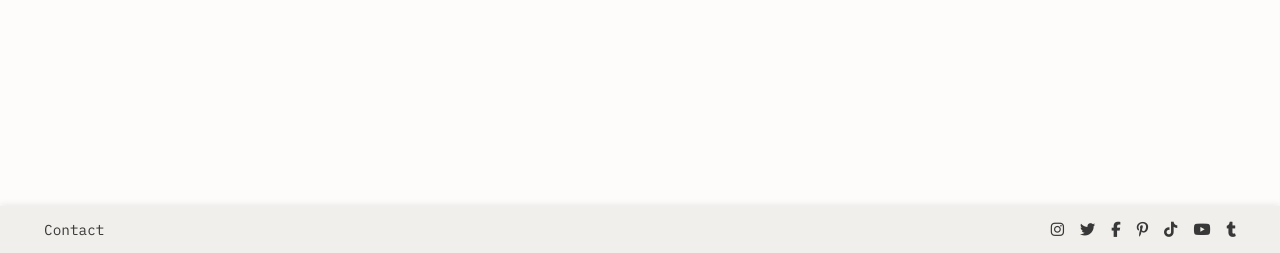
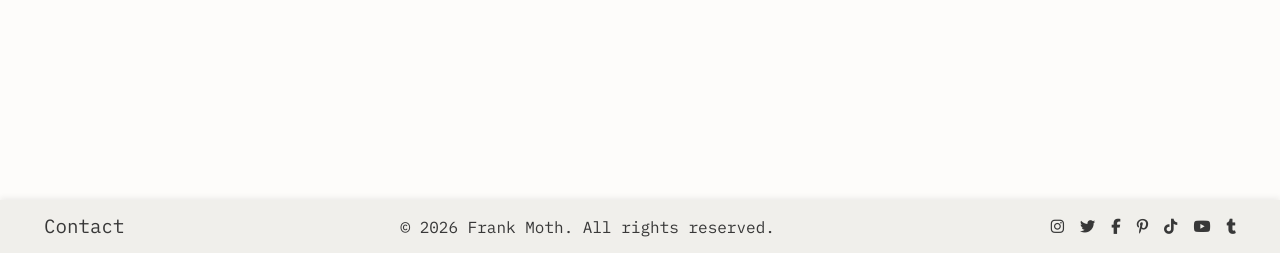
Before and after one commit to angela64711/fourth-milestone-project, a Django app: page /art/ in a window 1280 px wide. Shown: the part 547-800 px from the top of the page. Run offline with Django 5.2, Linux system fonts and the light colour scheme; data that the repository does not hold is empty; some libraries are stand-ins or nearby versions.

Commit message:
Add dynamic copyright year and refine footer styling

```diff
--- a/static/css/base.css
+++ b/static/css/base.css
@@ -369,29 +369,37 @@ input:focus-visible {
     text-align: center;
 }
 
-.footer-link,
-.footer-socials a {
+#copyright,
+#contact-link {
+    display: inline-block;
     font-family: var(--secondary-font);
-    font-size: 0.9rem;
+    font-size: 1rem;
     color: var(--text-color);
     text-decoration: none;
-    transition: color 0.2s ease, transform 0.2s ease;
 }
 
-.footer-link {
-    display: inline-block;
+#contact-link {
+    font-size: 1.2rem;
 }
 
-.footer-link:hover,
-.footer-link:focus-visible {
+#contact-link:hover,
+#contact-link:focus-visible {
     color: var(--text-color);
     text-decoration: underline;
     text-decoration-color: var(--accent-color);
     text-underline-offset: 0.35rem;
 }
 
-.footer-link:hover {
+#contact-link:hover {
     transform: translateY(-2px);
+}
+
+.footer-socials a {
+    font-family: var(--secondary-font);
+    font-size: 1rem;
+    color: var(--text-color);
+    text-decoration: none;
+    transition: color 0.2s ease, transform 0.2s ease;
 }
 
 .footer-socials a {
--- a/templates/base.html
+++ b/templates/base.html
@@ -271,9 +271,14 @@
                         justify-content-between align-items-center gap-3">
 
                 <!-- Contact -->
-                <a href="{% url 'contact' %}" class="footer-link">
+                <a id="contact-link" href="{% url 'contact' %}">
                     Contact
                 </a>
+
+                <!-- Copyright -->
+                <p id="copyright" class="mb-0 text-center">
+                    &copy; <span id="copyright-year">2026</span> Frank Moth. All rights reserved.
+                </p>
 
                   <!-- Social media -->
                 <div class="footer-socials d-flex align-items-center
@@ -323,8 +328,16 @@
         integrity="sha384-FKyoEForCGlyvwx9Hj09JcYn3nv7wiPVlz7YYwJrWVcXK/BmnVDxM+D2scQbITxI" crossorigin="anonymous">
     </script>
 
+    <!-- Copyright year -->
+    <script>
+        const copyrightYear = document.getElementById("copyright-year");
+
+        if (copyrightYear) {
+            copyrightYear.textContent = new Date().getFullYear();
+        }
+    </script>
+
     {% block extra_js %}{% endblock %}
 
 </body>
-
 </html>
```
Also changed, not shown: static/js/homepage.js (line endings or trailing spaces).
